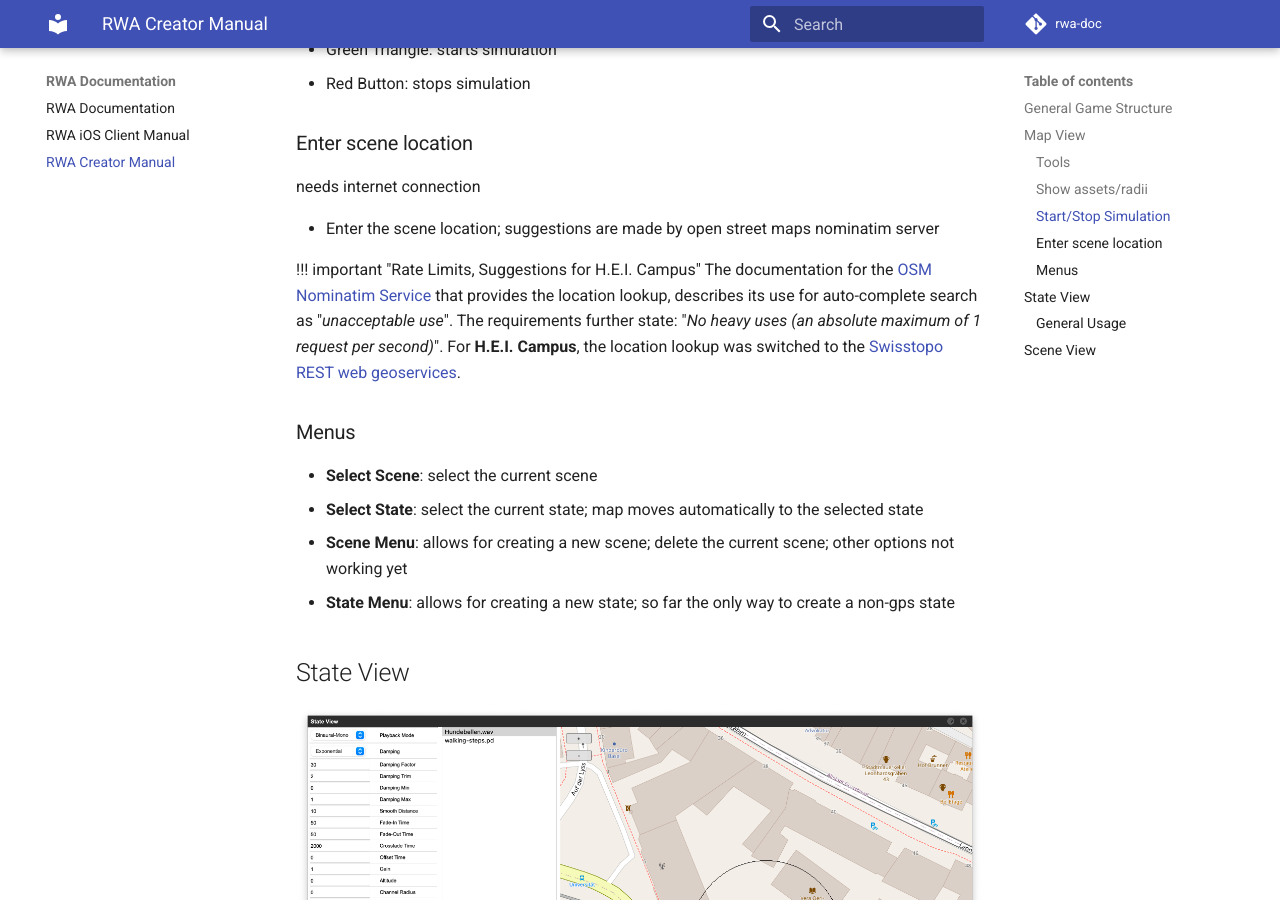
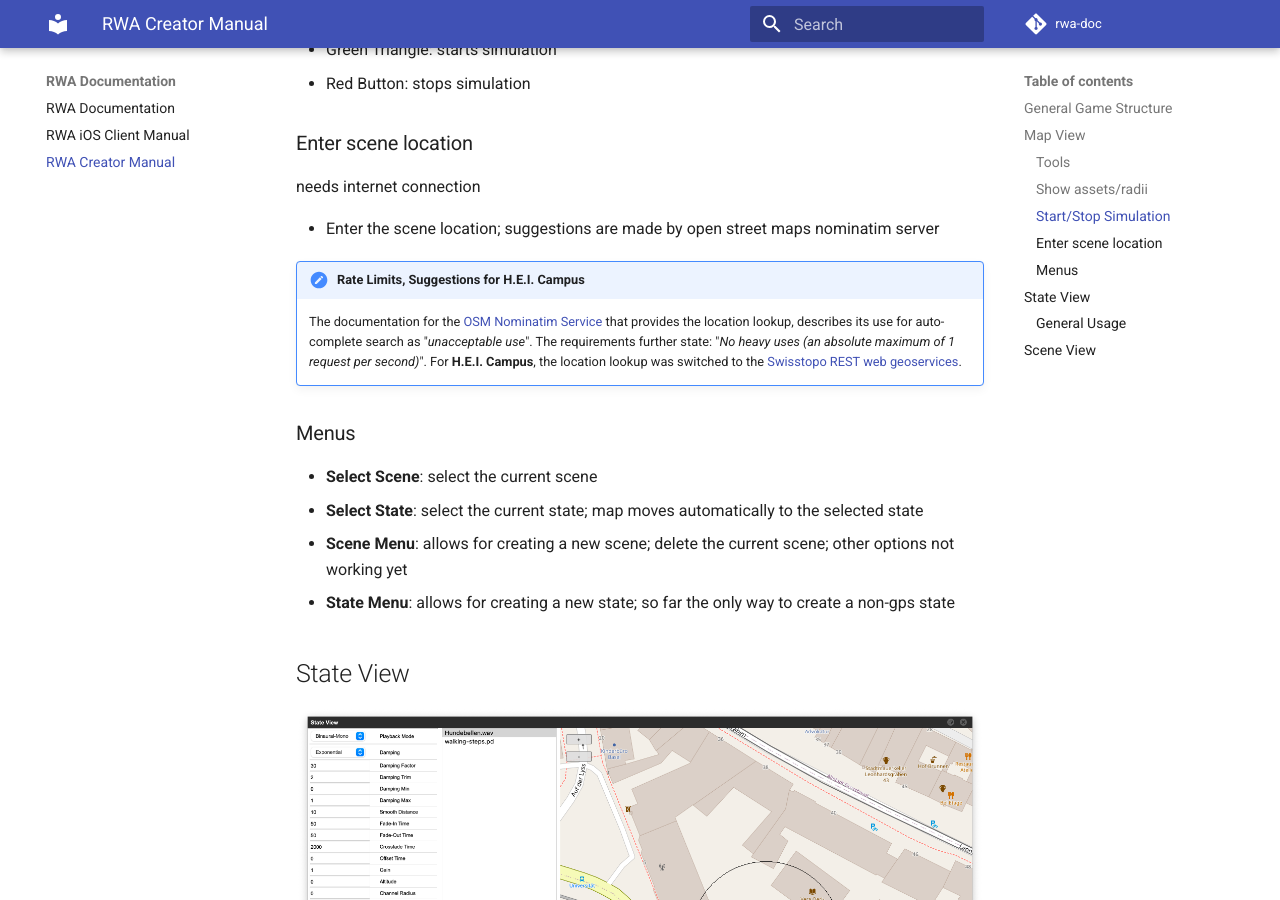
Before and after one commit to rnd-hsm-klassik/rwa-doc, an MkDocs documentation site: the page built from docs/rwa-creator-manual.md, in a window 1280 px wide and 900 px high, scrolled down 885 px. Built offline with MkDocs 1.6.1 and Material for MkDocs 9.7.7, drawn with Linux system fonts in a browser that asks for light colours; comment, search, counter and statistics services are not loaded.

Commit message:
Update extensions

```diff
--- a/mkdocs.yml
+++ b/mkdocs.yml
@@ -6,18 +6,17 @@
 markdown_extensions:
   - toc:
       permalink: true
+  - admonition
+  - footnotes
+  - tables
+  - pymdownx.details
+  - pymdownx.superfences
+  - pymdownx.tabbed
+  - pymdownx.emoji
 
 # nav:
 #   - Home: index.md
 #   - First File: first_file.md
 
-# markdown_extensions:
-#   - admonition
-#   - pymdownx.details
-#   - pymdownx.superfences
-#   - pymdownx.tabbed
-#   - pymdownx.emoji
-
-# (optional but nice)
 repo_url: https://github.com/rnd-hsm-klassik/rwa-doc
 repo_name: rwa-doc
```
